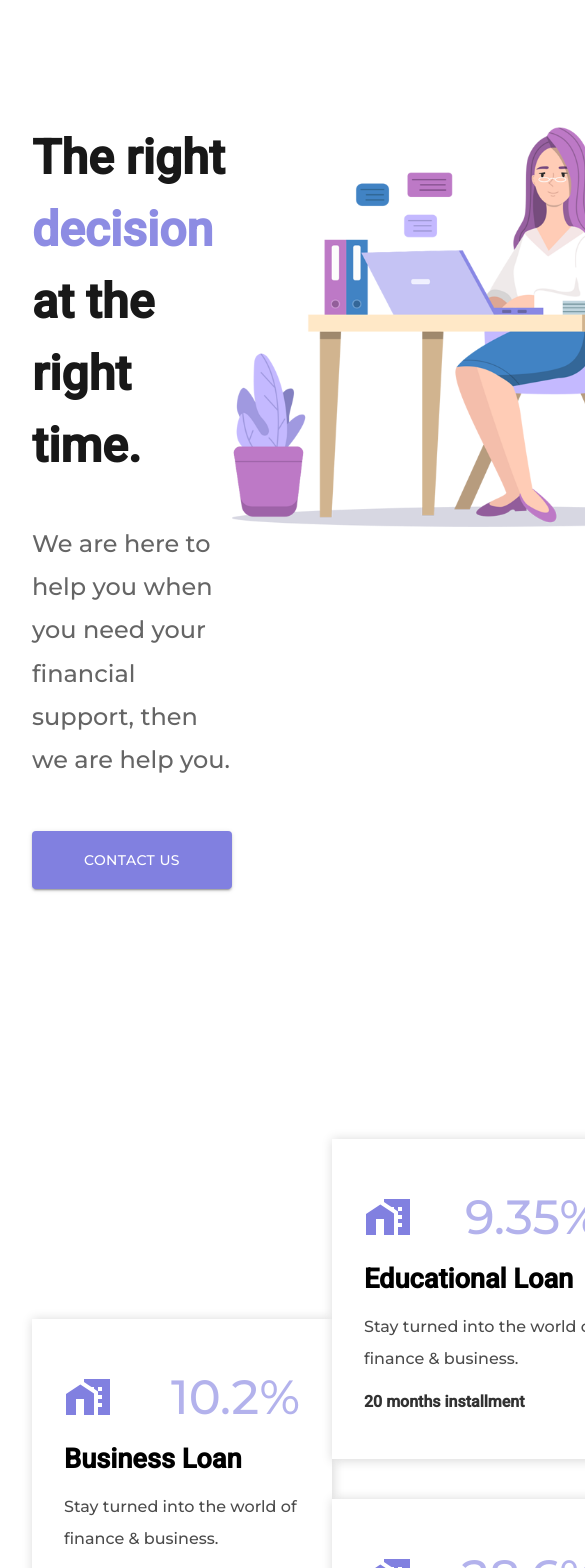
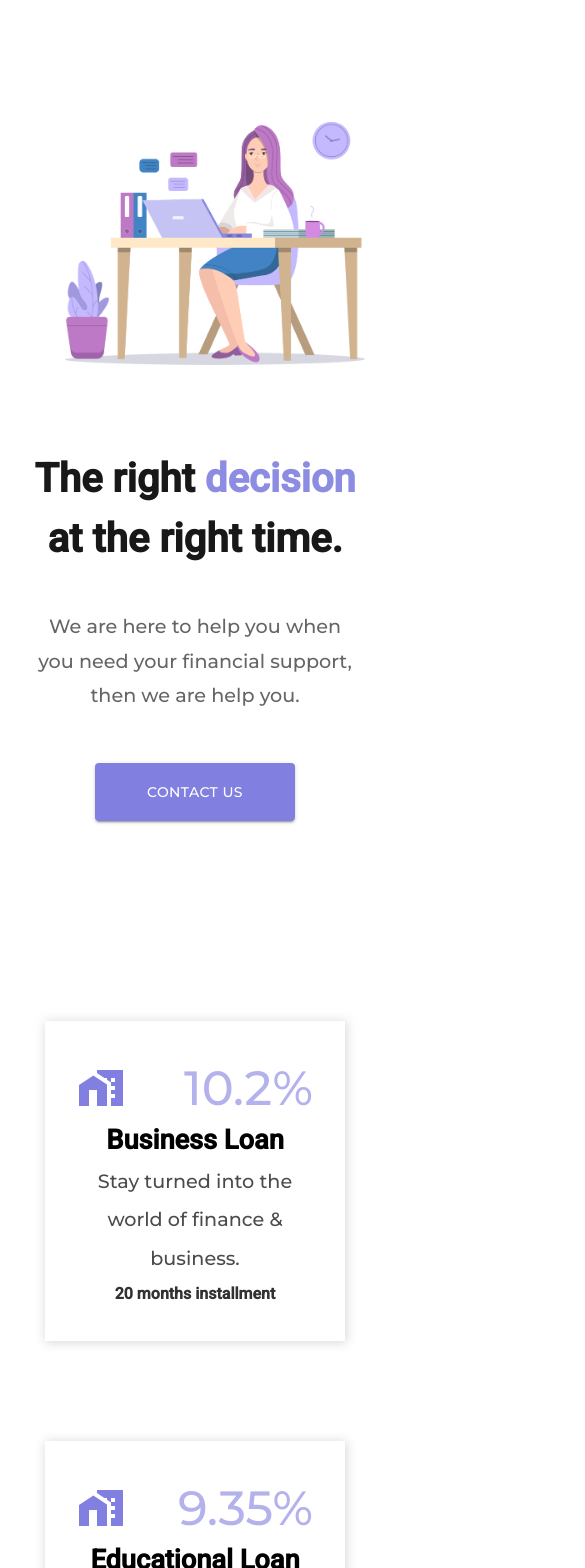
Before and after one commit to ibrahimrehman1/Banking-System-Website, a React (Create React App) app: page / in a window 390 px wide. Shown: the part 160-1728 px from the top of the page, 585 px wide, since content can reach past the window. Built offline with nearby package versions, Linux system fonts and the light colour scheme; no server answers.

Commit message:
Main Content is now Responsive

```diff
--- a/src/App.css
+++ b/src/App.css
@@ -77,10 +77,12 @@ main{
     margin-top: 250px;
 }
 
+/* Header */
+
 .main-header{
     display: flex;
     flex-direction: row;
-    justify-content: space-between;
+    justify-content: center;
 }
 
 
@@ -123,12 +125,110 @@ main{
     height: auto;
 }
 
+.header-img{
+    margin-left: 40px;
+}
+
+
+/* Header Media Queries */
+
+@media screen and (max-width: 910px){
+    .header-img > img, .div-img > img{
+        width: 400px !important;
+    }
+
+    .article-3{
+        text-align: center;
+    }
+
+    .article-3 > section{
+        flex-wrap: wrap;
+    }
+
+    .article-3 > section > div{
+        margin: 40px 0px 0px 0px !important;
+        width: 100% !important;
+        display: block !important;
+        height: 200px !important;
+    }
+
+    .footer{
+        flex-wrap: wrap;
+        text-align: center;
+    }
+}
+
+@media screen and (max-width: 810px){
+    .main-header{
+        flex-wrap: wrap;
+    }
+
+    .header-img{
+        order: 1;
+    }
+
+    .header-img > img{
+        width: 500px;
+    }
+
+    .header-div{
+        align-items: center;
+        text-align: center;
+        margin-top: 80px;
+        order: 2;
+        margin-left: 0px !important;
+    }
+
+
+
+}
+
+@media screen and (max-width: 740px){
+    .article-1{
+        margin-top: 100px !important;
+    }
+
+    .article-1-section2 > div:nth-child(2){
+        margin-top: 100px;
+    }
+}
+
+
+
+@media screen and (max-width: 550px){
+    .header-img > img, .div-img > img{
+        width: 300px !important;
+    }
+
+    h1{
+        font-size: 2.5rem !important;
+    }
+
+    h2{
+        font-size: 2rem !important;
+    }
+
+    p{
+        font-size: 1.2rem !important;
+    }
+
+    .copyright-section{
+        text-align: center;
+    }
+}
+
+
+
 
 .article-1{
     margin-top: 250px;
     display: flex;
     flex-direction: row;
-    justify-content: space-between;
+    justify-content: center;
+}
+
+.article-1 > section{
+    margin: 0px 20px;
 }
 
 .article-1-section1{
@@ -201,7 +301,7 @@ main{
 
 .article-1-section3-div > p{
     margin-top: 20px;
-    font-size: 1.2rem;
+    font-size: 1.5rem;
     opacity: .7;
 }
 
@@ -223,6 +323,31 @@ main{
     opacity: .8;
 }
 
+/* Article One Media Queries*/
+
+@media screen and (max-width: 1000px){
+    .article-1{
+        flex-wrap: wrap;
+        text-align: center;
+    }
+
+    .article-1-section3{
+        margin-top: 80px !important;
+    }
+
+    .article-1-section3 > div{
+        align-items: center;
+        width: 340px;
+    }
+
+}
+
+
+.div-img > img{
+    width: 500px;
+    height: auto;
+}
+
 .article-3{
     margin-top: 200px;
     display: flex;
@@ -241,7 +366,7 @@ main{
 }
 
 .article-3 > div > p{
-    font-size: 1rem;
+    font-size: 1.5rem;
     opacity: .6;
     line-height: 1.5em;
     margin-top: 30px;
@@ -285,6 +410,7 @@ main{
     line-height: 1.5em;
 }
 
+
 .MuiTableCell-head{
     font-weight: bold !important;
 }
@@ -314,12 +440,12 @@ main{
     background-color: #e5e4ff;
     display: flex;
     flex-direction: row;
-    justify-content: space-between;
+    justify-content: center;
 
 }
 
 .footer > section{
-    margin-top: 50px;
+    margin: 50px 30px 0px 30px;
 }
 
 .footer > section:first-child > h6{
--- a/src/components/HomeComponent.tsx
+++ b/src/components/HomeComponent.tsx
@@ -73,11 +73,11 @@ function HomeComponent(){
                         </div>
                     </section>
                 </article>
-                <article className="main-header" style={{marginTop: "100px"}}>
-                    <div className="header-img">
+                <article className="main-header" style={{marginTop: "200px"}}>
+                    <div className="div-img">
                         <img src={HeaderImage2} alt="A Female Accountant" />
                     </div>
-                    <div className="header-div">
+                    <div className="header-div" style={{marginLeft: "40px"}}>
                         <h2>Our manager will contact you to clear the details.</h2>
                         <p>We are here to help you when you need your financial support, then we are help you.</p>
                         <p>We are here to help you when you need your financial support, then we are help you.</p>
```
